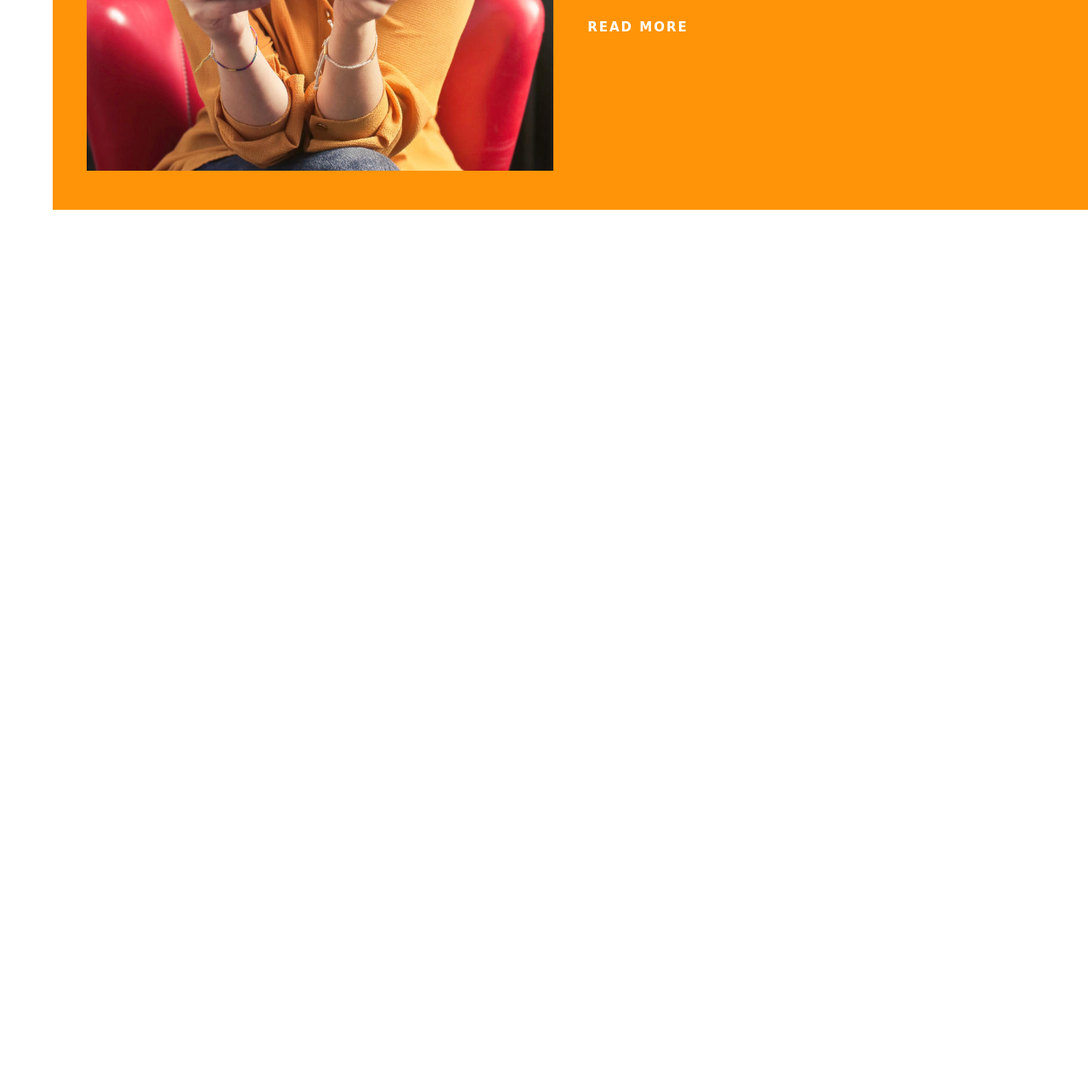
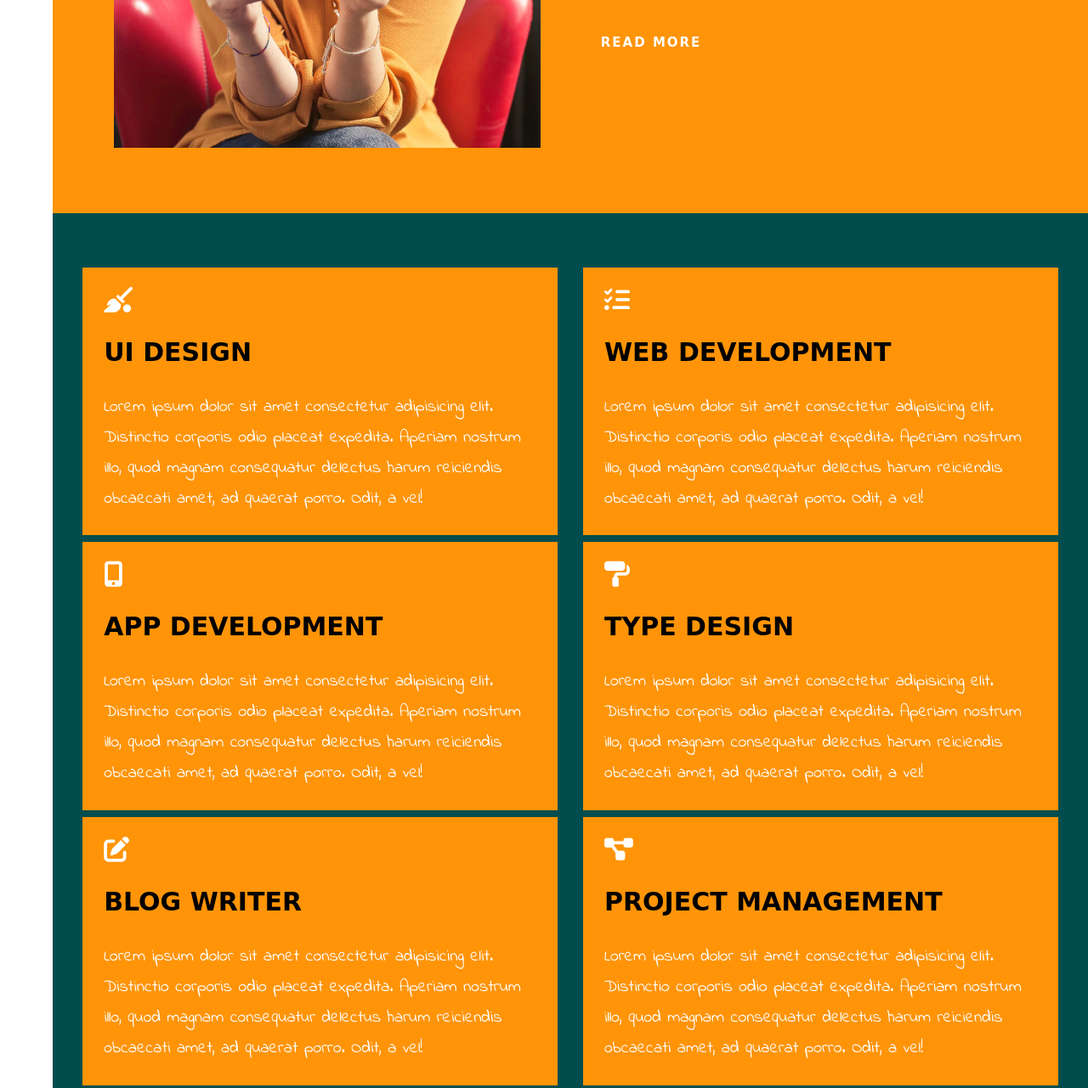
Before and after one commit to effiong-jr/sample-portfolio-website, a plain HTML site: page index.html in a window 1280 px wide. Shown: the part 3212-4493 px from the top of the page at 85% size. Before the commit the page ends 3459 px from the top, so only its background shows below. Drawn offline with Linux system fonts and the light colour scheme; a web font is replaced by a local one.

Commit message:
Added and styled the services section

```diff
--- a/index.html
+++ b/index.html
@@ -116,6 +116,91 @@
           <a href="#" class="about-me__content--link">Read More</a>
         </div>
       </section>
+
+      <!-- Services Section -->
+      <section id="services">
+        <!-- Service 1 -->
+        <div class="service services_service-1">
+          <i class="fas fa-quidditch"></i>
+          <h3 class="services--title services__service-1--title">UI Design</h3>
+          <p class="services--para services__service-1--para">
+            Lorem ipsum dolor sit amet consectetur adipisicing elit. Distinctio
+            corporis odio placeat expedita. Aperiam nostrum illo, quod magnam
+            consequatur delectus harum reiciendis obcaecati amet, ad quaerat
+            porro. Odit, a vel!
+          </p>
+        </div>
+
+        <!-- Service 2 -->
+        <div class="service services_service-2">
+          <i class="fas fa-tasks"></i>
+          <h3 class="services--title services__service-2--title">
+            Web Development
+          </h3>
+          <p class="services--para services__service-2--para">
+            Lorem ipsum dolor sit amet consectetur adipisicing elit. Distinctio
+            corporis odio placeat expedita. Aperiam nostrum illo, quod magnam
+            consequatur delectus harum reiciendis obcaecati amet, ad quaerat
+            porro. Odit, a vel!
+          </p>
+        </div>
+
+        <!-- Service 3 -->
+        <div class="service services_service-3">
+          <i class="fas fa-mobile-alt"></i>
+          <h3 class="services--title services__service-3--title">
+            App Development
+          </h3>
+          <p class="services--para services__service-3--para">
+            Lorem ipsum dolor sit amet consectetur adipisicing elit. Distinctio
+            corporis odio placeat expedita. Aperiam nostrum illo, quod magnam
+            consequatur delectus harum reiciendis obcaecati amet, ad quaerat
+            porro. Odit, a vel!
+          </p>
+        </div>
+
+        <!-- Service 4 -->
+        <div class="service services_service-4">
+          <i class="fas fa-paint-roller"></i>
+          <h3 class="services--title services__service-4--title">
+            Type Design
+          </h3>
+          <p class="services--para services__service-4--para">
+            Lorem ipsum dolor sit amet consectetur adipisicing elit. Distinctio
+            corporis odio placeat expedita. Aperiam nostrum illo, quod magnam
+            consequatur delectus harum reiciendis obcaecati amet, ad quaerat
+            porro. Odit, a vel!
+          </p>
+        </div>
+
+        <!-- Service 5 -->
+        <div class="service services_service-5">
+          <i class="fas fa-edit"></i>
+          <h3 class="services--title services__service-5--title">
+            Blog Writer
+          </h3>
+          <p class="services--para services__service-5--para">
+            Lorem ipsum dolor sit amet consectetur adipisicing elit. Distinctio
+            corporis odio placeat expedita. Aperiam nostrum illo, quod magnam
+            consequatur delectus harum reiciendis obcaecati amet, ad quaerat
+            porro. Odit, a vel!
+          </p>
+        </div>
+
+        <!-- Service 6 -->
+        <div class="service services_service-6">
+          <i class="fas fa-project-diagram"></i>
+          <h3 class="services--title services__service-6--title">
+            Project Management
+          </h3>
+          <p class="services--para services__service-6--para">
+            Lorem ipsum dolor sit amet consectetur adipisicing elit. Distinctio
+            corporis odio placeat expedita. Aperiam nostrum illo, quod magnam
+            consequatur delectus harum reiciendis obcaecati amet, ad quaerat
+            porro. Odit, a vel!
+          </p>
+        </div>
+      </section>
     </main>
 
     <script src="app.js"></script>
--- a/style.css
+++ b/style.css
@@ -286,7 +286,7 @@ section#about-me {
   justify-content: space-around;
   align-items: center;
   flex-wrap: wrap;
-  padding: 2rem;
+  padding: calc(1rem + 2vw);
   background-color: var(--secondary-color);
 }
 
@@ -294,7 +294,7 @@ section#about-me {
 .about-me__content {
   flex-basis: 40rem;
   flex-grow: 1;
-  padding: 2rem;
+  padding: calc(1rem + 2vw);
 }
 
 .about-me__img img {
@@ -311,12 +311,11 @@ section#about-me {
   position: relative;
 }
 
-.about-me__content--title:after {
+.about-me__content--title::after {
   content: '';
   position: absolute;
   bottom: 0;
   left: 0;
-  /* display: flex; */
   height: 0.3rem;
   width: 10%;
   border-radius: 4rem;
@@ -345,8 +344,8 @@ section#about-me {
   z-index: 1;
 }
 
-.about-me__content--link:link:after,
-.about-me__contnet--link:active:after {
+.about-me__content--link:link::after,
+.about-me__contnet--link:active::after {
   content: '';
   position: absolute;
   top: 0;
@@ -366,6 +365,73 @@ section#about-me {
 .about-me__content--link:active:after {
   transform: scaleY(1);
   transform-origin: top;
+}
+
+/* Services Section */
+
+section#services {
+  display: flex;
+  justify-content: center;
+  align-items: center;
+  flex-wrap: wrap;
+  padding: 6rem 2rem 2rem;
+  width: 100%;
+  background-color: var(--primary-color);
+}
+
+.service {
+  padding: calc(1rem + 1vw);
+  margin: 0.4rem 1.5rem;
+  flex-basis: 40rem;
+  flex-grow: 1;
+  background-color: var(--secondary-color);
+  border-bottom: 0.2rem solid var(--secondary-color);
+  border-right: 0.2rem solid var(--secondary-color);
+  border-left: 0.2rem solid var(--secondary-color);
+
+  position: relative;
+  z-index: 1;
+}
+
+.service::after {
+  content: '';
+  position: absolute;
+  top: 0;
+  left: 0;
+  height: 100%;
+  width: 100%;
+  background-color: var(--primary-color);
+
+  z-index: -1;
+
+  transform: scaleX(0);
+  transition: transform 0.45s cubic-bezier(1, 0, 0, 1);
+}
+
+.service:hover::after,
+.service:active::after {
+  transform: scaleX(1);
+}
+
+.service i,
+.service .services--title {
+  margin-bottom: 2rem;
+  font-size: 3rem;
+}
+
+.service i {
+  font-size: 3rem;
+  color: white;
+}
+
+.services--title {
+  text-transform: uppercase;
+}
+
+.services--para {
+  font-family: 'Indie Flower', cursive;
+  font-size: 2rem;
+  color: white;
 }
 
 /* When max screen width is 900 and below */
@@ -479,4 +545,23 @@ section#about-me {
   section#showcase {
     background-position: 80%;
   }
+
+  /* Services Section */
+
+  section#services {
+    padding: 6rem 3rem 2rem;
+  }
+
+  .service {
+    padding: calc(1rem + 2vw);
+    margin: 0 0 calc(1rem + 2vw);
+  }
+
+  .services--title {
+    font-size: calc(1.2rem + 2vw);
+  }
+
+  .services--para {
+    font-size: calc(0.8rem + 1vw);
+  }
 }
```
